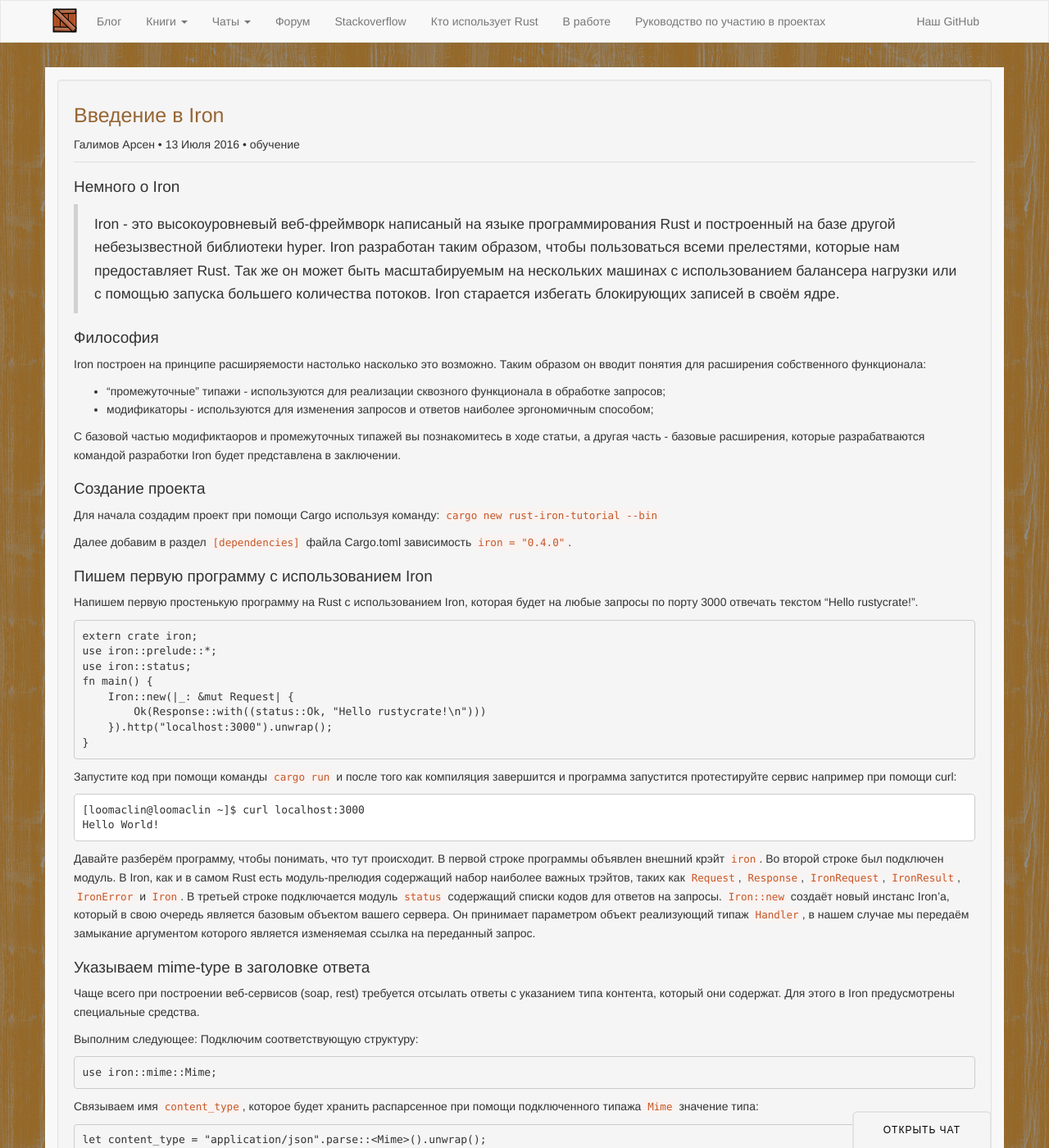
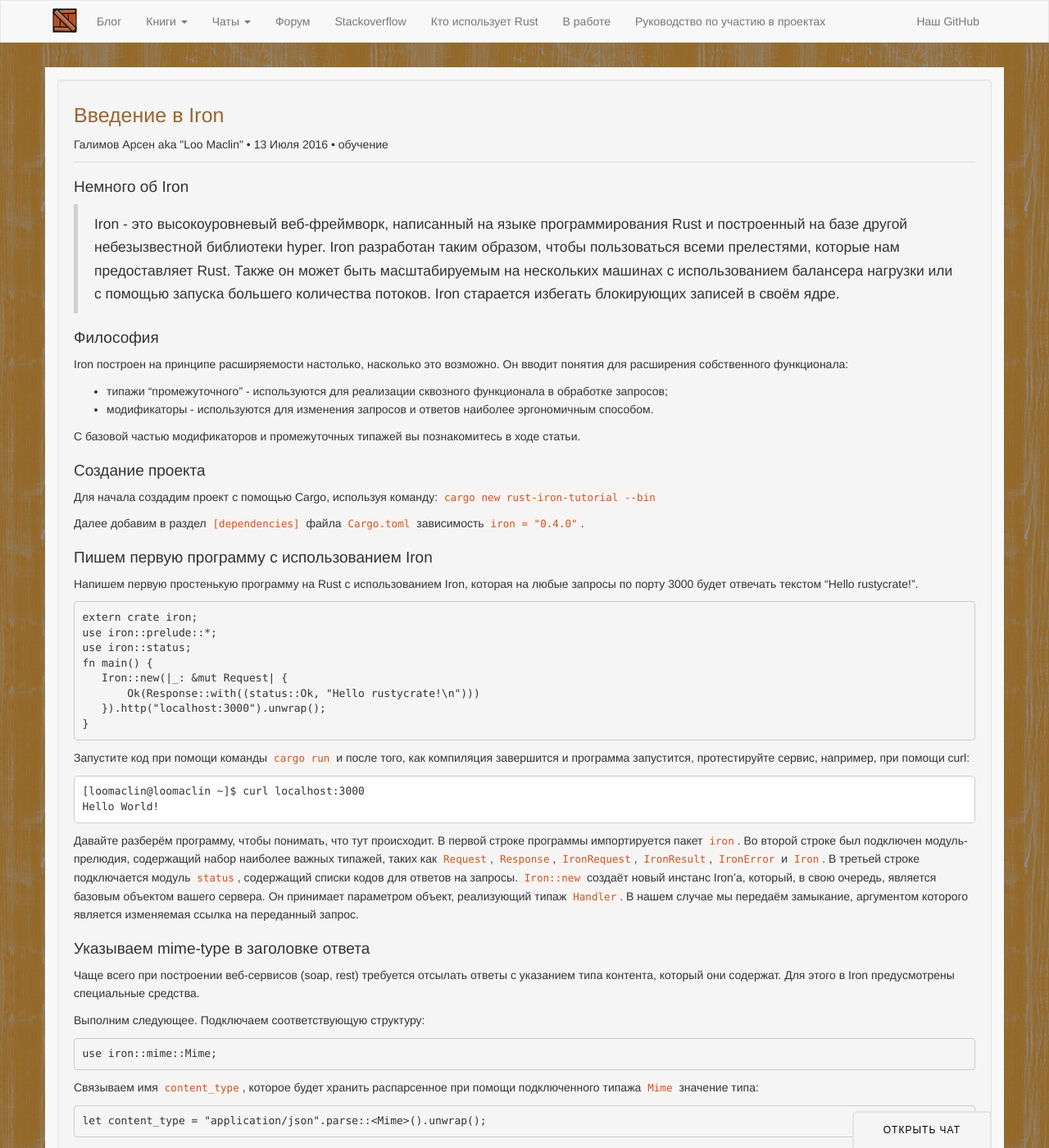
Before and after one commit to rust-lang-ru/rustycrate.ru, a Jekyll site: the page built from _posts/2016-07-13-iron-tutorial.md, in a window 1280 px wide and 1400 px high. Shown: the whole window at 82% size. Built offline with Jekyll 4.4.1, drawn with Linux system fonts in a browser that asks for light colours; nearby versions of some CDN libraries; Markdown is read by kramdown in place of the engine named in the settings; comment, search, counter and statistics services are not loaded; some of the changed text lies outside the part shown.

````diff
--- a/_posts/2016-07-13-iron-tutorial.md
+++ b/_posts/2016-07-13-iron-tutorial.md
@@ -2,55 +2,57 @@
 layout: post
 categories: обучение
 title: "Введение в Iron"
-author: Галимов Арсен
+author: Галимов Арсе---
+layout: post
+categories: обучение
+title: "Введение в Iron"
+author: Галимов Арсен aka "Loo Maclin"
 excerpt: >
-  Это вводная статья по веб-фреймворку Iron.
+ Это вводная статья по веб-фреймворку Iron.
 ---
 
-##Немного о Iron
+##Немного об Iron
 
-> Iron - это высокоуровневый веб-фреймворк написаный на языке программирования
+> Iron - это высокоуровневый веб-фреймворк, написанный на языке программирования
 Rust и построенный на базе другой небезызвестной библиотеки hyper. Iron разработан
 таким образом, чтобы пользоваться всеми прелестями, которые нам предоставляет Rust.
-Так же он может быть масштабируемым на нескольких машинах с использованием
+Также он может быть масштабируемым на нескольких машинах с использованием
 балансера нагрузки или с помощью запуска большего количества потоков. Iron старается
 избегать блокирующих записей в своём ядре.
 
 ##Философия
-Iron построен на принципе расширяемости настолько насколько это возможно.
-Таким образом он вводит понятия для расширения собственного функционала:
-- "промежуточные" типажи - используются для реализации сквозного функционала в обработке запросов;
+Iron построен на принципе расширяемости настолько, насколько это возможно.
+Он вводит понятия для расширения собственного функционала:
+- типажи "промежуточного" - используются для реализации сквозного функционала в обработке запросов;
 - модификаторы - используются для изменения запросов и ответов наиболее эргономичным
-способом;
+способом.
 
-С базовой частью модификтаоров и промежуточных типажей вы познакомитесь в ходе
-статьи, а другая часть - базовые расширения, которые разрабатваются командой
-разработки Iron будет представлена в заключении.
+С базовой частью модификаторов и промежуточных типажей вы познакомитесь в ходе статьи.
 
 ##Создание проекта
 
-Для начала создадим проект при помощи Cargo используя команду:
+Для начала создадим проект с помощью Cargo, используя команду:
 ``cargo new rust-iron-tutorial --bin``
 
-Далее добавим в раздел `[dependencies]` файла Cargo.toml зависимость `iron = "0.4.0"`.
+Далее добавим в раздел `[dependencies]` файла `Cargo.toml` зависимость `iron = "0.4.0"`.
 
 ##Пишем первую программу с использованием Iron
 Напишем первую простенькую программу на Rust с использованием Iron,
-которая будет на любые запросы по порту 3000 отвечать текстом "Hello rustycrate!".
+которая на любые запросы по порту 3000 будет отвечать текстом "Hello rustycrate!".
 
 ```Rust
 extern crate iron;
 use iron::prelude::*;
 use iron::status;
 fn main() {
-    Iron::new(|_: &mut Request| {
-        Ok(Response::with((status::Ok, "Hello rustycrate!\n")))
-    }).http("localhost:3000").unwrap();
+   Iron::new(|_: &mut Request| {
+       Ok(Response::with((status::Ok, "Hello rustycrate!\n")))
+   }).http("localhost:3000").unwrap();
 }
 ```
 
-Запустите код при помощи команды `cargo run` и после того как компиляция
-завершится и программа запустится протестируйте сервис например при помощи curl:
+Запустите код при помощи команды `cargo run` и после того, как компиляция
+завершится и программа запустится, протестируйте сервис, например, при помощи curl:
 
 ```
 [loomaclin@loomaclin ~]$ curl localhost:3000
@@ -58,13 +60,12 @@ Hello World!
 ```
 
 Давайте разберём программу, чтобы понимать, что тут происходит.
-В первой строке программы объявлен внешний крэйт `iron`.
-Во второй строке был подключен модуль.
-В Iron, как и в самом Rust есть модуль-прелюдия содержащий набор наиболее важных трэйтов, таких как `Request`,
+В первой строке программы импортируется пакет `iron`.
+Во второй строке был подключен модуль-прелюдия, содержащий набор наиболее важных типажей, таких как `Request`,
 `Response`, `IronRequest`, `IronResult`, `IronError` и `Iron`.
-В третьей строке подключается модуль `status` содержащий списки кодов для ответов на запросы.
-`Iron::new` создаёт новый инстанс Iron'а, который в свою очередь является базовым объектом вашего сервера. Он
-принимает параметром объект реализующий типаж `Handler`, в нашем случае мы передаём замыкание аргументом которого
+В третьей строке подключается модуль `status`, содержащий списки кодов для ответов на запросы.
+`Iron::new` создаёт новый инстанс Iron'а, который, в свою очередь, является базовым объектом вашего сервера. Он
+принимает параметром объект, реализующий типаж `Handler`. В нашем случае мы передаём замыкание, аргументом которого
 является изменяемая ссылка на переданный запрос.
 
 ##Указываем mime-type в заголовке ответа
@@ -73,8 +74,8 @@ Hello World!
 требуется отсылать ответы с указанием типа контента, который они содержат.
 Для этого в Iron предусмотрены специальные средства.
 
-Выполним следующее:
-Подключим соответствующую структуру:
+Выполним следующее.
+Подключаем соответствующую структуру:
 ```Rust
 use iron::mime::Mime;
 ```
@@ -136,14 +137,14 @@ Ok(Response::with((content_type, status::NotFound)))
 * Connection #0 to host localhost left intact
 ```
 
-Примечание: по-сути весь модуль `status` является обёрткой для соответствующих
+Примечание: по сути весь модуль `status` является обёрткой для соответствующих
 перечислений в библиотеке `hyper`, на которй базируется `iron`.
 
 ##Перенаправление запросов
 
 Для редиректа в `iron` используется структура `Redirect` из модуля `modifiers` (не путать с `modifier`).
 Она состоит из url цели, куда необходимо будет произвести перенаправление.
-Попробуем её применить проделав следующие изменения:
+Попробуем её применить, проделав следующие изменения:
 
 Подключаем структуру `Redirect`:
 ```Rust
@@ -162,9 +163,9 @@ let url = Url::parse("https://rustycrate.ru/").unwrap();
 
 Меняем блок инициализации Iron следующим образом:
 ```Rust
-    Iron::new(move |_: &mut Request | {
-        Ok(Response::with((status::Found, Redirect(url.clone()))))
-    }).http("localhost:3000").unwrap();
+   Iron::new(move |_: &mut Request | {
+       Ok(Response::with((status::Found, Redirect(url.clone()))))
+   }).http("localhost:3000").unwrap();
 ```
 Проверяем результат:
 
@@ -186,16 +187,15 @@ let url = Url::parse("https://rustycrate.ru/").unwrap();
 * Connection #0 to host localhost left intact
 ```
 
-Так же вы можете воспользоваться ещё одной структурой `RedirectRaw`
+Также вы можете воспользоваться ещё одной структурой `RedirectRaw`
 из модуля `modifiers`, для конструирования которой требуется лишь строка.
 
 ##Работа с типом http-запроса
 
-У структуры `Request` есть поле `method` позволяющее определять,
-какой тип http-запроса пришёл.
-Напишем сервис, который будет сохранять данные в файл, которые были переданы в
-теле запроса в случае если тип запроса был `Put` и считывать данные из-файла и
-передавать их в ответе на запрос, в случае если тип запроса был `Get.
+У структуры `Request` есть поле `method` позволяющее определять
+тип пришедшего http-запроса.
+Напишем сервис, который будет сохранять в файл данные, переданные в теле запроса с типом Put, считывать данные из файла и
+передавать их в ответе на запрос с типом `Get.
 
 Аннотируем импортируемый контейнер `iron` с помощью атрибута `macro_use`,
 чтобы в дальнейшем использовать макросы `iexpect` и `itry` для обработки ошибочных
@@ -213,7 +213,7 @@ extern crate iron;
 use std::io;
 use std::fs;
 ```
-Подключаем модуль `method` содержащий список типов http-запросов:
+Подключаем модуль `method`, содержащий список типов http-запросов:
 ```Rust
 use iron::method;
 ```
@@ -282,12 +282,12 @@ POST:
 * Connection #0 to host localhost left intact
 ```
 
-##Реализация сквозного функционала при помощи пре и пост-процессинга
+##Реализация сквозного функционала при помощи пре- и пост-процессинга
 
-В `iron` так же присутствуют типажи `BeforeMiddleware`,`AfterMiddleware`,
-и `AroundMiddleware` для реализации сквозного функционала
-позволяющие реализовывать логику по обработке запроса до того как
-она началась в основном обработчике и после того как она там завершилась.
+В `iron` также присутствуют типажи `BeforeMiddleware`,`AfterMiddleware`
+и `AroundMiddleware` для сквозного функционала,
+позволяющие реализовывать логику по обработке запроса до того, как
+она началась в основном обработчике, и после того, как она там завершилась.
 
 Напишем пример использования ~~AOP'о подобных~~ указанных типажей:
 
@@ -301,58 +301,58 @@ struct SampleStruct;
 struct SampleStructAroundHandler<H:Handler> { logger: SampleStruct, handler: H}
 
 impl BeforeMiddleware for SampleStruct {
-    fn before(&self, req: &mut Request) -> IronResult<()> {
-        println!("До обработки запроса.");
-        Ok(())
-    }
+   fn before(&self, req: &mut Request) -> IronResult<()> {
+       println!("До обработки запроса.");
+       Ok(())
+   }
 }
 
 impl AfterMiddleware for SampleStruct {
-    fn after(&self, req: &mut Request, res: Response) -> IronResult<Response> {
-        println!("После обработки запроса.");
-        Ok(res)
-    }
+   fn after(&self, req: &mut Request, res: Response) -> IronResult<Response> {
+       println!("После обработки запроса.");
+       Ok(res)
+   }
 }
 
 impl<H: Handler> Handler for SampleStructAroundHandler<H> {
-    fn handle(&self, req: &mut Request) -> IronResult<Response> {
-        println!("А я ещё один обработчик запроса.");
-        let res = self.handler.handle(req);
-        res
-    }
+   fn handle(&self, req: &mut Request) -> IronResult<Response> {
+       println!("А я ещё один обработчик запроса.");
+       let res = self.handler.handle(req);
+       res
+   }
 }
 
 impl AroundMiddleware for SampleStruct {
-    fn around(self, handler: Box<Handler>) -> Box<Handler> {
-        Box::new(SampleStructAroundHandler {
-            logger: self,
-            handler: handler
-        }) as Box<Handler>
-    }
+   fn around(self, handler: Box<Handler>) -> Box<Handler> {
+       Box::new(SampleStructAroundHandler {
+           logger: self,
+           handler: handler
+       }) as Box<Handler>
+   }
 }
 
 fn sample_of_middlewares(_:&mut Request) -> IronResult<Response> {
-    println!("В основном обработчике запроса.");
-    Ok(Response::with((iron::status::Ok, "Привет, я ответ на запрос!")))
+   println!("В основном обработчике запроса.");
+   Ok(Response::with((iron::status::Ok, "Привет, я ответ на запрос!")))
 }
 
 fn main() {
-    let mut chain = Chain::new(sample_of_middlewares);
-    chain.link_before(SampleStruct);
-    chain.link_after(SampleStruct);
-    chain.link_around(SampleStruct);
-    Iron::new(chain).http("localhost:3000").unwrap();
+   let mut chain = Chain::new(sample_of_middlewares);
+   chain.link_before(SampleStruct);
+   chain.link_after(SampleStruct);
+   chain.link_around(SampleStruct);
+   Iron::new(chain).http("localhost:3000").unwrap();
 }
 ```
 
-В этом примере вводится структура `SampleStruct` для которой
+В этом примере вводится структура `SampleStruct,` для которой
 реализуются типажи `BeforeMiddleware` с функцией `before` и `AfterMiddleware`
-с функцией `after` в которых и должна быть написана вся сквозная логика.
+с функцией `after`. С их помощью может быть реализована вся сквозная логика.
 Типаж `AroundMiddleware` используется совместно с типажом `Handler` для
 добавления дополнительного обработчика. Добавление всех реализованных
 "процессоров" в жизненный цикл обработки запроса производится с помощью
-специального типажа `Chain` - цепь, позволяющего формировать цепь вызовов пре
-и пост обработчиков.
+специального типажа `Chain`, позволяющего формировать цепь вызовов пре-
+и пост-обработчиков.
 
 Протестируем программу.
 В консоли:
@@ -362,7 +362,7 @@ fn main() {
 ```
 В выводе программы:
 ```
-    Running `target/debug/cycle`
+   Running `target/debug/cycle`
 До обработки запроса.
 А я ещё один обработчик запроса.
 В основном обработчике запроса.
````
Also changed, not shown: other parts of _posts/2016-07-13-iron-tutorial.md (+54 -54 lines).
